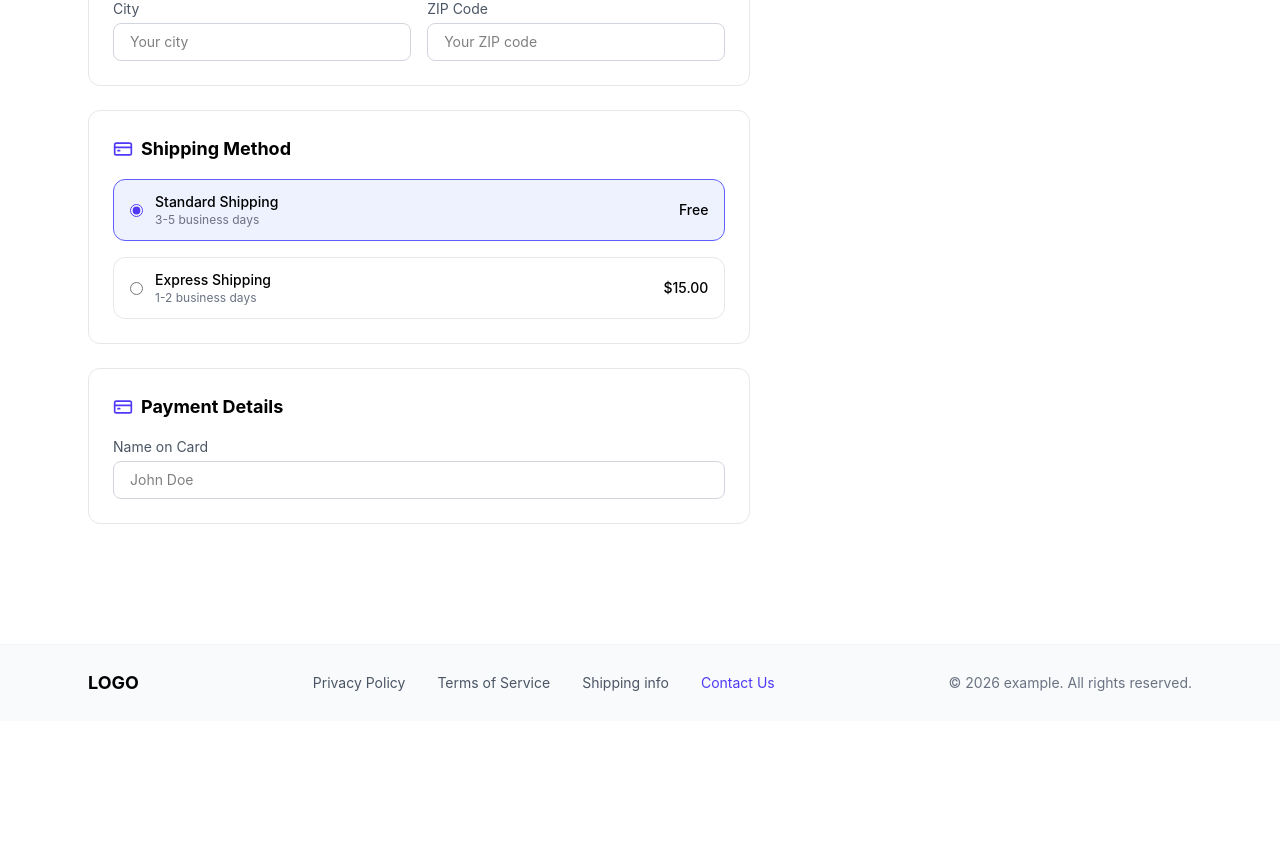
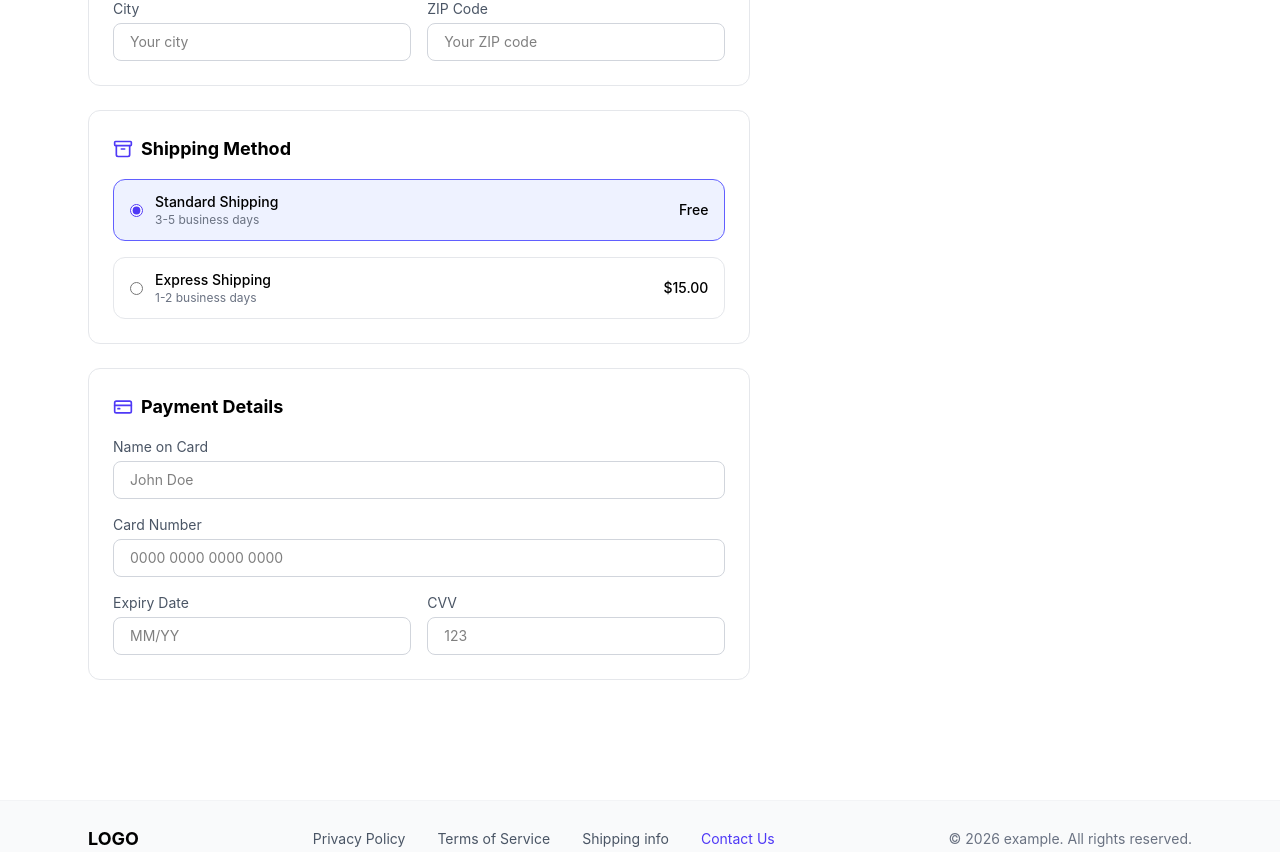
Before and after one commit to OndrovcakJan/e-shop, a React (Vite) app: page /checkout in a window 1280 px wide. Shown: the part 460-1312 px from the top of the page. Before the commit the page ends 1181 px from the top, so only its background shows below. Built offline with nearby package versions, Linux system fonts and the light colour scheme.

Commit message:
add: Payment details on Checkout page

```diff
--- a/src/pages/Checkout.tsx
+++ b/src/pages/Checkout.tsx
@@ -1,4 +1,4 @@
-import { CreditCard, Truck } from "lucide-react";
+import { CreditCard, Truck, Archive } from "lucide-react";
 import Cart from "../components/common/Cart";
 import Footer from "../components/common/Footer";
 import Header from "../components/common/Header";
@@ -63,7 +63,7 @@ const Checkout = () => {
               </div>
               <div className="border border-gray-200 rounded-xl p-6 flex flex-col gap-4">
                 <h2 className="font-bold text-lg flex items-center gap-2">
-                  <CreditCard className="text-indigo-600" size={20} />
+                  <Archive className="text-indigo-600" size={20} />
                   Shipping Method
                 </h2>
                 <label
@@ -118,6 +118,31 @@ const Checkout = () => {
                     className="border border-gray-300 rounded-lg px-4 py-2 text-sm focus:outline-none focus:border-indigo-400"
                   />
                 </div>
+
+                <div className="flex flex-col gap-1">
+                  <label className="text-sm text-gray-600">Card Number</label>
+                  <input
+                    placeholder="0000 0000 0000 0000"
+                    className="border border-gray-300 rounded-lg px-4 py-2 text-sm focus:outline-none focus:border-indigo-400"
+                  />
+                </div>
+
+                <div className="grid grid-cols-2 gap-4">
+                  <div className="flex flex-col gap-1">
+                    <label className="text-sm text-gray-600">Expiry Date</label>
+                    <input
+                      placeholder="MM/YY"
+                      className="border border-gray-300 rounded-lg px-4 py-2 text-sm focus:outline-none focus:border-indigo-400"
+                    />
+                  </div>
+                  <div className="flex flex-col gap-1">
+                    <label className="text-sm text-gray-600">CVV</label>
+                    <input
+                      placeholder="123"
+                      className="border border-gray-300 rounded-lg px-4 py-2 text-sm focus:outline-none focus:border-indigo-400"
+                    />
+                  </div>
+                </div>
               </div>
             </div>
             {/* pravý sloupec */}
```
